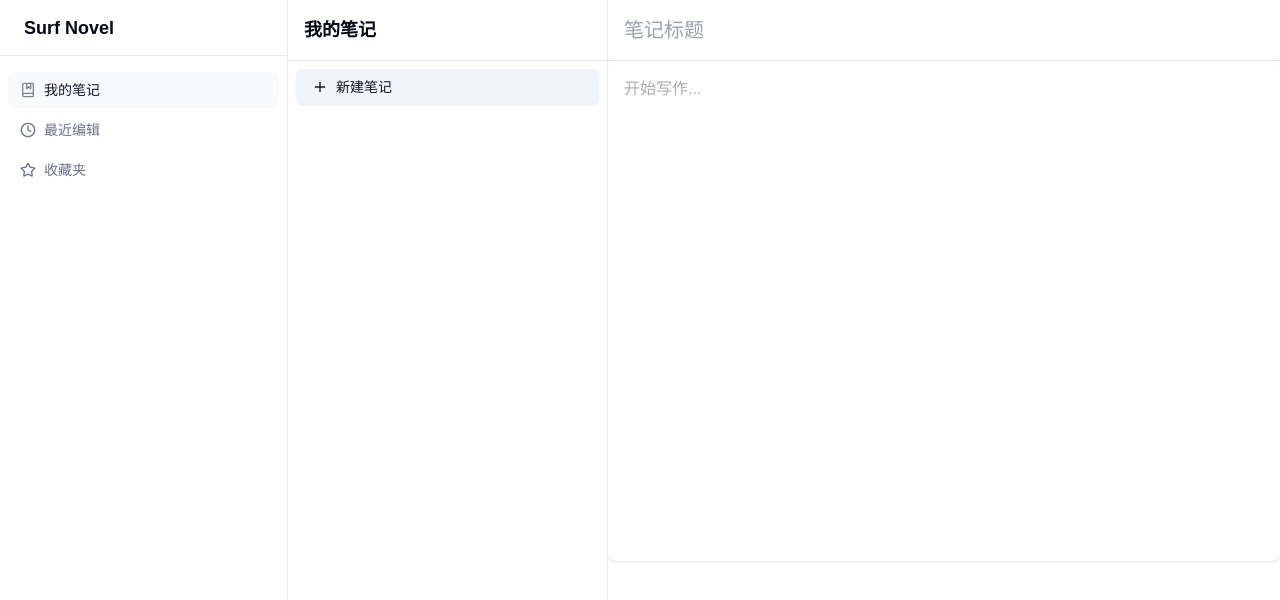
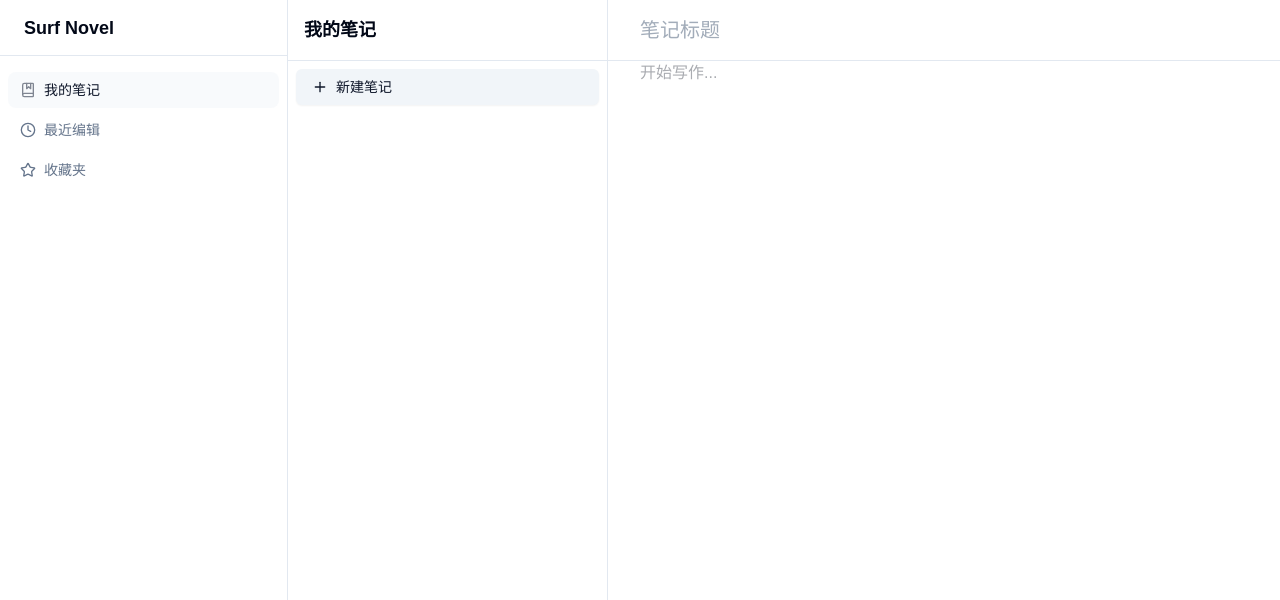
Before and after one commit to marvin-season/surf-novel, a Next.js app: page /notes in a window 1280 px wide. Shown: the top 600 px of the page. Built offline with nearby package versions, Linux system fonts and the light colour scheme.

Commit message:
feat：编辑笔记区域优化

```diff
--- a/src/app/(main)/notes/page.tsx
+++ b/src/app/(main)/notes/page.tsx
@@ -18,13 +18,13 @@ export default function NotesPage() {
   const [notes, setNotes] = useState<Note[]>([])
 
   return (
-    <div className="flex h-full">
+    <div className="flex h-[calc(100vh-3.5rem)] min-h-0 overflow-hidden">
       {/* 笔记列表 */}
-      <div className="w-80 border-r flex flex-col">
-        <div className="p-4 border-b">
+      <div className="w-80 flex-shrink-0 border-r flex flex-col bg-muted/5">
+        <div className="p-4 border-b bg-background">
           <h2 className="text-lg font-semibold">我的笔记</h2>
         </div>
-        <div className="flex-1 overflow-auto p-2">
+        <div className="flex-1 overflow-y-auto p-2">
           <Button
             variant={selectedNoteId === "new" ? "secondary" : "ghost"}
             className={cn(
@@ -58,16 +58,16 @@ export default function NotesPage() {
       </div>
 
       {/* 编辑区 */}
-      <div className="flex-1 flex flex-col">
-        <div className="border-b p-4">
+      <div className="flex-1 min-w-0 flex flex-col bg-background">
+        <div className="flex-shrink-0 border-b px-8 py-4">
           <input
             type="text"
             placeholder="笔记标题"
-            className="w-full text-xl font-medium bg-transparent border-none outline-none"
+            className="w-full text-xl font-medium bg-transparent border-none outline-none placeholder:text-muted-foreground/60"
           />
         </div>
-        <div className="flex-1 overflow-auto">
-          <RichEditor />
+        <div className="flex-1 relative min-h-0">
+          <RichEditor className="absolute inset-0" />
         </div>
       </div>
     </div>
--- a/src/components/editor/rich-editor.tsx
+++ b/src/components/editor/rich-editor.tsx
@@ -2,6 +2,7 @@ import { useCallback, useMemo } from 'react'
 import { createEditor, Descendant } from 'slate'
 import { Slate, Editable, withReact } from 'slate-react'
 import { withHistory } from 'slate-history'
+import { cn } from '@/lib/utils'
 
 const initialValue: Descendant[] = [
   {
@@ -10,7 +11,11 @@ const initialValue: Descendant[] = [
   },
 ]
 
-export function RichEditor() {
+interface RichEditorProps {
+  className?: string
+}
+
+export function RichEditor({ className }: RichEditorProps) {
   const editor = useMemo(() => withHistory(withReact(createEditor())), [])
 
   const renderElement = useCallback((props: any) => {
@@ -38,10 +43,10 @@ export function RichEditor() {
   }, [])
 
   return (
-    <div className="min-h-[500px] w-full max-w-4xl mx-auto p-4 bg-white rounded-lg shadow">
+    <div className={cn("h-full w-full", className)}>
       <Slate editor={editor} initialValue={initialValue}>
         <Editable
-          className="prose prose-sm sm:prose lg:prose-lg xl:prose-2xl mx-auto focus:outline-none"
+          className="h-full w-full px-8 py-6 prose prose-sm sm:prose lg:prose-lg xl:prose-2xl focus:outline-none"
           renderElement={renderElement}
           renderLeaf={renderLeaf}
           placeholder="开始写作..."
```
